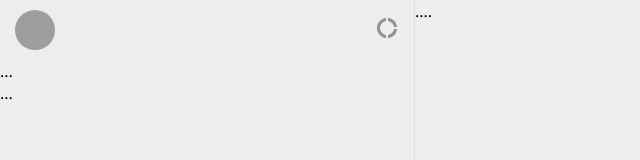
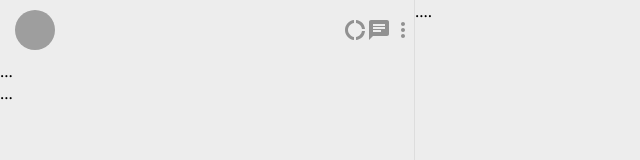
Before and after one commit to danielrocha92/Reactjs, a React (Create React App) app in the folder whatsappclone/: page / in a window 1280 px wide. Shown: the top 160 px of the page, without its empty margins (0-640 px from the left). Built offline with nearby package versions, Linux system fonts and the light colour scheme; grey boxes are pictures that could not be loaded.

Commit message:
Sidebar Header

```diff
--- a/whatsappclone/package.json
+++ b/whatsappclone/package.json
@@ -3,6 +3,10 @@
   "version": "0.1.0",
   "private": true,
   "dependencies": {
+    "@emotion/react": "^11.10.5",
+    "@emotion/styled": "^11.10.5",
+    "@mui/icons-material": "^5.10.9",
+    "@mui/material": "^5.10.13",
     "@testing-library/jest-dom": "^5.16.5",
     "@testing-library/react": "^13.4.0",
     "@testing-library/user-event": "^13.5.0",
--- a/whatsappclone/src/App.css
+++ b/whatsappclone/src/App.css
@@ -35,6 +35,16 @@ header {
     display: flex;
 
 }
+.header--btn {
+    width: 40px;
+    height: 40px;
+    border-radius: 20px;
+    display: flex;
+    justify-content: center;
+    align-items: center;
+    cursor: pointer;
+}
+
 
 
 
--- a/whatsappclone/src/App.js
+++ b/whatsappclone/src/App.js
@@ -1,8 +1,8 @@
 import React from 'react';
 import './App.css';
+import MoreVertIcon from "@mui/icons-material/MoreVert";
 import DonutLargeIcon from '@mui/icons-material/DonutLarge';
-import ChatBubbleIcon from '@mui/icons-material/ChatBubble';
-import MoreVertIcon from '@material-ui/icon/MoreVert';
+import ChatIcon from '@mui/icons-material/Chat';
 
 export default () => {
     return (
@@ -14,7 +14,8 @@ export default () => {
                     <div className='header--buttons'>
                         <div className='header--btn'>
                             <DonutLargeIcon style={{color: '#919191'}} />
-
+                            <ChatIcon style={{color: '#919191'}} />
+                            <MoreVertIcon style={{color: '#919191'}} />
                         </div>
                     </div>
                 </header>
```
Also changed, not shown: 1 other file (tests, documents, lock files or other folders).
